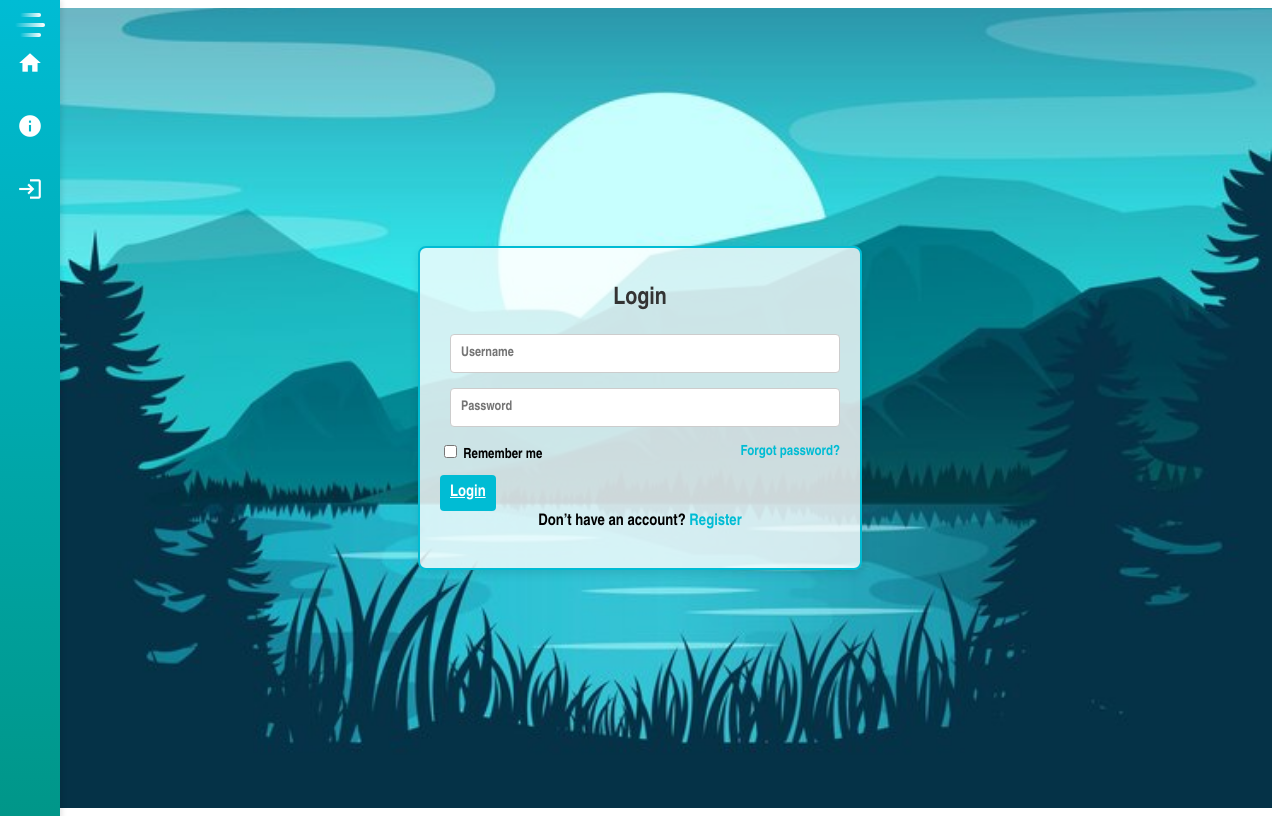
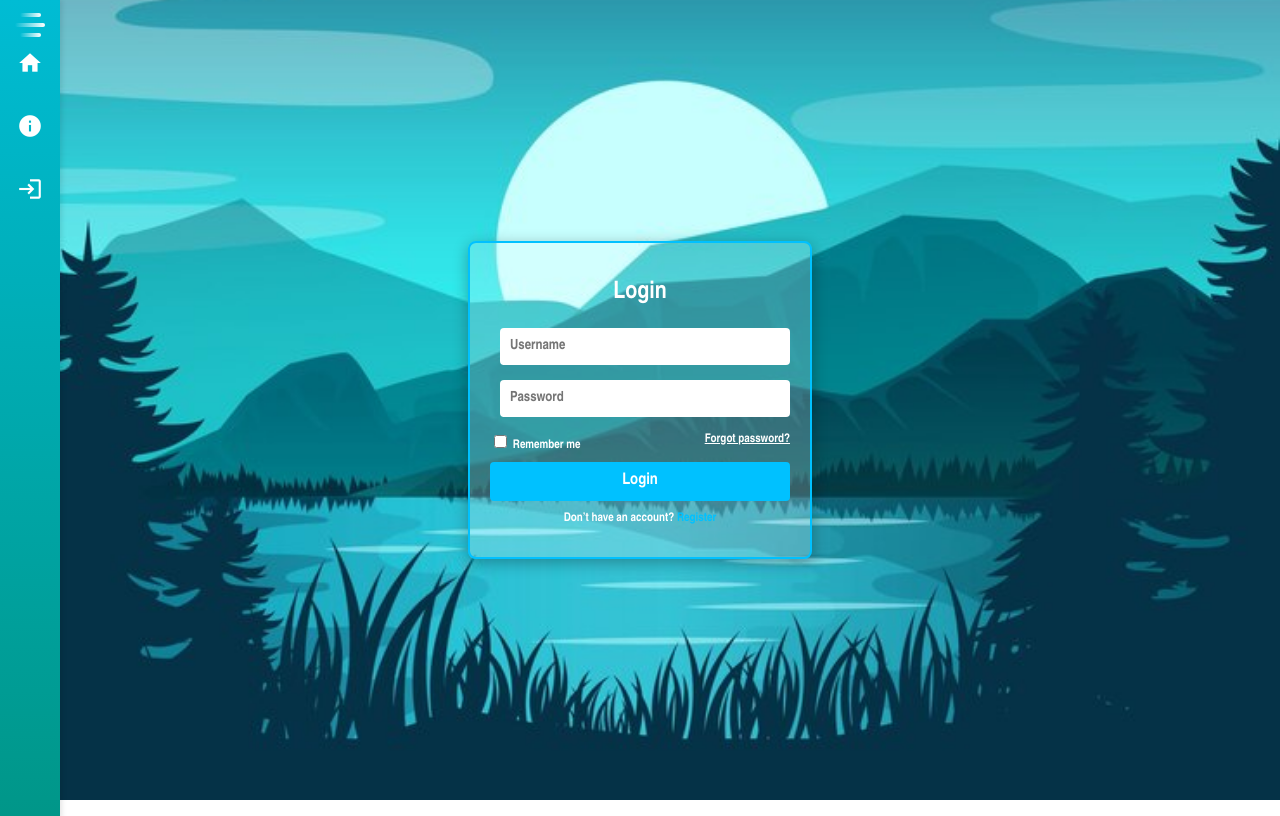
Before and after one commit to AlexHernandez2698632494/AURA, an Angular app: page /login in a window 1280 px wide. Built offline with nearby package versions, Linux system fonts and the light colour scheme.

Commit message:
update style login

```diff
--- a/src/app/components/login/login.component.css
+++ b/src/app/components/login/login.component.css
@@ -1,141 +1,62 @@
-/* Contenedor principal del login */
-/* .login-container {
-  display: flex;
-  justify-content: center;
-  align-items: center;
-  height: 100vh;
-  width: calc(100% - 60px);
+/* Elimina márgenes y paddings por defecto */
+html, body {
   margin: 0;
   padding: 0;
-  background: url('../../../assets/imagen/background.jpg') no-repeat center center;
-  background-size: cover;
-  font-family: 'Poppins', sans-serif;
-}
-
-.login-box {
-  background-color: rgba(0, 0, 0, 0);
-  padding: 30px;
-  border-radius: 20px;
-  box-shadow: 0 10px 25px rgba(0, 0, 0, 0.5);
-  text-align: center;
-  width: 350px;
-}
-
-.login-box h1 {
-  margin-bottom: 30px;
-  font-size: 28px;
-  color: #fff;
-  font-weight: bold;
-}
-
-.input-group {
-  display: flex;
-  align-items: center;
-  background-color: rgba(255, 255, 255, 0.2);
-  padding: 10px 15px;
-  border-radius: 10px;
-  margin-bottom: 20px;
-}
-
-.input-group input {
-  border: none;
-  background: transparent;
-  outline: none;
-  color: #fff;
-  font-size: 16px;
-  flex-grow: 1;
-}
-
-.input-group input::placeholder {
-  color: rgba(255, 255, 255, 0.7);
-}
-
-.options {
-  display: flex;
-  justify-content: space-between;
-  align-items: center;
-  color: #fff;
-  font-size: 14px;
-  margin-bottom: 20px;
-}
-
-.options a {
-  color: #65d6f9;
-  text-decoration: none;
-}
-
-.options a:hover {
-  text-decoration: underline;
-}
-
-.login-button {
-  background-color: #65d6f9;
-  color: #fff;
-  border: none;
-  padding: 12px 20px;
-  font-size: 16px;
-  border-radius: 10px;
-  cursor: pointer;
-  transition: all 0.3s ease;
   width: 100%;
-}
-
-.login-button:hover {
-  background-color: #54c2e3;
-}
-
-.register-link {
-  margin-top: 15px;
-  font-size: 14px;
-  color: #fff;
-}
-
-.register-link a {
-  color: #65d6f9;
-  text-decoration: none;
-}
-
-.register-link a:hover {
-  text-decoration: underline;
-} */
-/* Estilo para el contenedor principal */
-/* Estilo para el fondo de la ventana completa */
-.background {
-  margin: 0;
-  padding: 0;
   height: 100%;
-  background: url('../../../assets/imagen/background.jpg') no-repeat center center/cover; /* Imagen de fondo */
+  overflow: hidden; /* Evitar desplazamientos si no se requiere */
   font-family: Arial, sans-serif;
 }
 
-/* Contenedor del formulario */
+/* Fondo de la aplicación (la imagen debe cubrir toda la pantalla) */
+.background {
+  background-image: url('../../../assets/imagen/background.jpg'); /* Cambia esto por la URL de tu imagen */
+  background-size: cover;
+  background-position: center;
+  position: fixed;
+  top: 0; /* Asegura que la imagen comienza desde arriba */
+  left: 0; /* Asegura que la imagen comienza desde la izquierda */
+  width: 100%;
+  height: 100%;
+  z-index: -1; /* Fondo detrás del contenido */
+}
+
+/* El contenedor principal debe tomar toda la ventana */
+.app-container {
+  width: 100%;
+  height: 100%;
+  position: relative;
+}
+
+/* Estilo del contenedor del formulario */
 .login-container {
   display: flex;
   justify-content: center;
   align-items: center;
-  height: 100vh; /* Centra el formulario en toda la ventana */
+  width: 100%;
+  height: 100%;
+  position: absolute; /* Para que se superponga sobre el fondo */
 }
 
-/* Caja del formulario */
 .login-box {
-  background: rgba(255, 255, 255, 0.8); /* Fondo blanco translúcido */
-  border: 2px solid #00bcd4; /* Borde celeste */
-  border-radius: 8px; /* Bordes redondeados */
+  background: rgba(255, 255, 255, 0.2); /* Fondo transparente */
+  border: 2px solid #00c1ff; /* Borde celeste */
+  border-radius: 8px;
   padding: 20px;
-  box-shadow: 0px 4px 10px rgba(0, 0, 0, 0.1); /* Sombra */
-  width: 100%;
-  max-width: 400px; /* Ancho máximo del formulario */
+  width: 300px;
+  box-shadow: 0px 4px 15px rgba(0, 0, 0, 0.3);
+  color: #ffffff; /* Texto blanco */
 }
 
-/* Título */
-h1 {
-  font-size: 24px;
+/* Título del formulario */
+.login-box h1 {
   text-align: center;
   margin-bottom: 20px;
-  color: #333;
+  font-size: 24px;
+  color: #ffffff;
 }
 
-/* Input y label */
+/* Estilo de los campos de entrada */
 .input-group {
   display: flex;
   align-items: center;
@@ -144,66 +65,69 @@ h1 {
 
 .input-group label {
   margin-right: 10px;
+  color: #ffffff;
 }
 
 .input-group input {
   flex: 1;
   padding: 10px;
-  border: 1px solid #ccc;
+  border: none;
   border-radius: 4px;
   outline: none;
+  font-size: 14px;
+  color: #000000;
 }
 
-.input-group input:focus {
-  border-color: #00bcd4;
-  box-shadow: 0 0 5px rgba(0, 188, 212, 0.5);
+/* Botón de login */
+.login-button {
+  display: block;
+  width: 100%;
+  padding: 10px 0;
+  background-color: #00c1ff;
+  color: #ffffff;
+  border: none;
+  border-radius: 4px;
+  text-align: center;
+  text-decoration: none;
+  font-weight: bold;
+  cursor: pointer;
+  transition: background-color 0.3s ease;
 }
 
-/* Opciones */
+.login-button:hover {
+  background-color: #008fc7;
+}
+
+/* Opciones adicionales */
 .options {
   display: flex;
   justify-content: space-between;
-  align-items: center;
-  font-size: 14px;
-  margin-bottom: 20px;
+  margin: 10px 0;
 }
 
-.options a {
-  color: #00bcd4;
-  text-decoration: none;
+.options label, .options a {
+  font-size: 12px;
+  color: #ffffff;
 }
 
-.options a:hover {
-  text-decoration: underline;
-}
-
-/* Botón */
-.login-button {
-  width: 100%;
-  background-color: #00bcd4;
-  color: #fff;
-  border: none;
-  padding: 10px;
-  border-radius: 4px;
-  cursor: pointer;
-  font-size: 16px;
-}
-
-.login-button:hover {
-  background-color: #019bb5;
-}
-
-/* Enlace de registro */
 .register-link {
   text-align: center;
+  font-size: 12px;
   margin-top: 10px;
 }
 
 .register-link a {
-  color: #00bcd4;
+  color: #00c1ff;
   text-decoration: none;
 }
 
 .register-link a:hover {
   text-decoration: underline;
 }
+
+/* Responsividad */
+@media (max-width: 768px) {
+  .login-box {
+    width: 90%;
+  }
+}
```
Also changed, not shown: src/app/components/login/login.component.html (+0 -25 lines).
